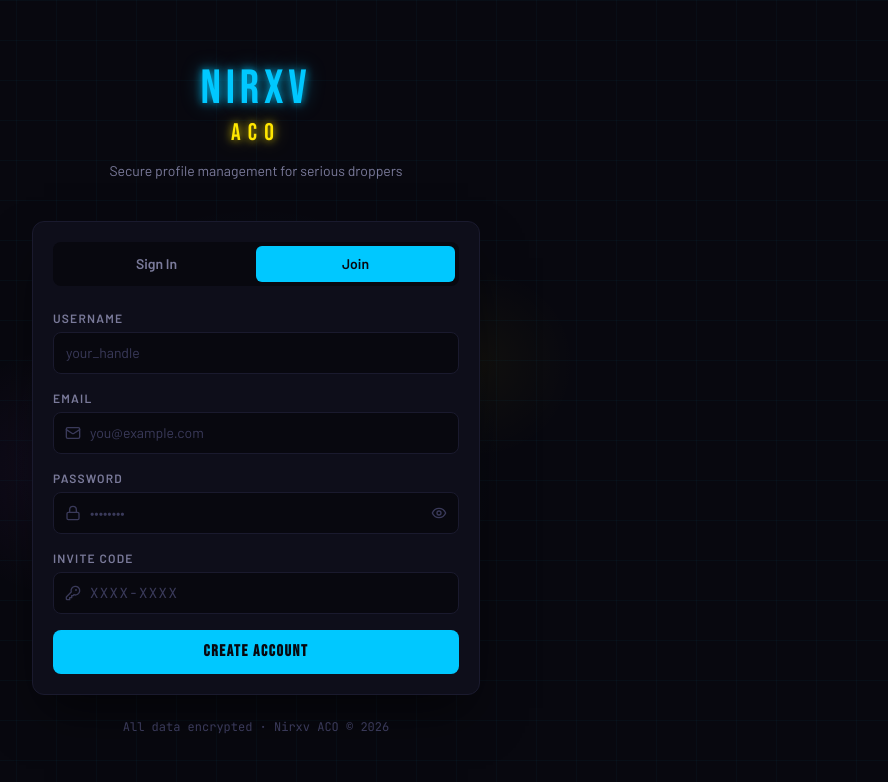
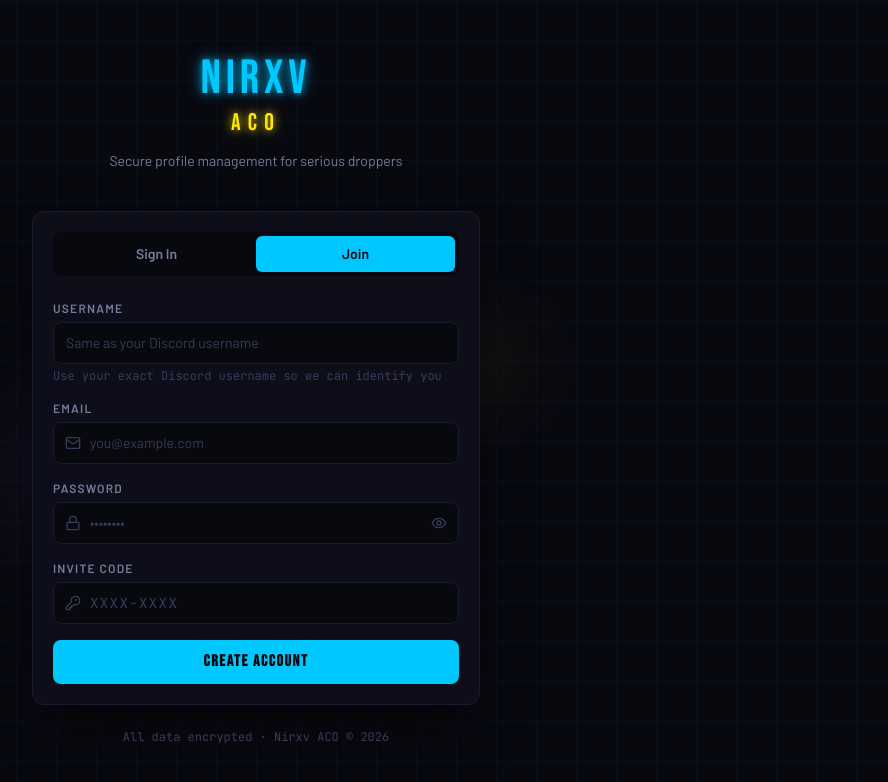
Before and after one commit to nirxvaco/nirxv-aco, a React (Vite) app: page /login in a window 1280 px wide. Both pictures are taken after a click on the button "Join". Shown: the top 782 px of the page, without its empty margins (384-1272 px from the left). Built offline with nearby package versions, Linux system fonts and the light colour scheme; no server answers.

Commit message:
username change

```diff
--- a/src/pages/DropManagerPage.jsx
+++ b/src/pages/DropManagerPage.jsx
@@ -73,6 +73,23 @@ export default function DropManagerPage() {
       .select('*')
       .eq('drop_id', dropId)
       .order('submitted_at', { ascending: false })
+
+    // Enrich with latest usernames from user_profiles
+    if (data && data.length > 0) {
+      const userIds = [...new Set(data.map(s => s.user_id))]
+      const { data: profiles } = await supabase
+        .from('user_profiles')
+        .select('id, username')
+        .in('id', userIds)
+      if (profiles) {
+        setUsers(prev => {
+          const next = { ...prev }
+          profiles.forEach(p => { next[p.id] = p.username })
+          return next
+        })
+      }
+    }
+
     setSubmissions(s => ({ ...s, [dropId]: data || [] }))
     setLoadingSubs(s => ({ ...s, [dropId]: false }))
   }
--- a/src/pages/LoginPage.jsx
+++ b/src/pages/LoginPage.jsx
@@ -99,7 +99,11 @@ export default function LoginPage() {
             {mode === 'signup' && (
               <div>
                 <label className="vault-label">Username</label>
-                <input className="vault-input" placeholder="your_handle" value={username} onChange={e => setUsername(e.target.value)} />
+                <input className="vault-input" placeholder="Same as your Discord username"
+                  value={username} onChange={e => setUsername(e.target.value)} />
+                <p className="text-vault-muted text-xs font-mono mt-1">
+                  Use your exact Discord username so we can identify you
+                </p>
               </div>
             )}
             <div>
```
